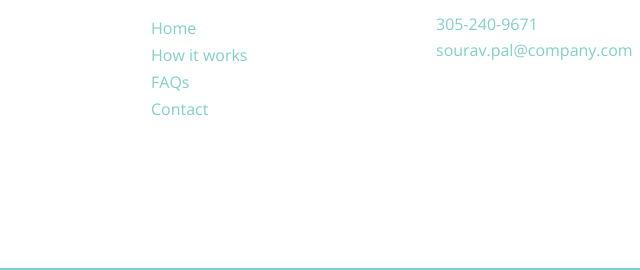
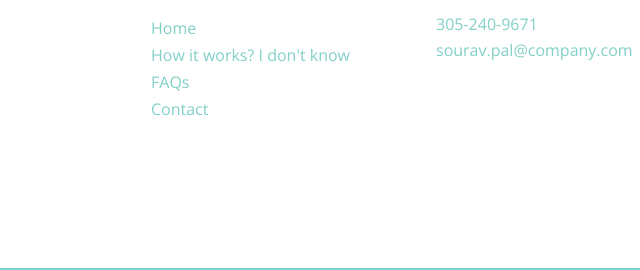
Before and after one commit to shuvankar-dev/topic-site, a plain HTML site: page index.html in a window 1280 px wide. Shown: the part 4345-4615 px from the top of the page, 216-856 px from the left. Drawn offline with nearby package versions, Linux system fonts and the light colour scheme.

Commit message:
Changed How It works text!

```diff
--- a/index.html
+++ b/index.html
@@ -722,7 +722,7 @@ https://templatemo.com/tm-590-topic-listing
                             </li>
 
                             <li class="site-footer-link-item">
-                                <a href="#" class="site-footer-link">How it works</a>
+                                <a href="#" class="site-footer-link">How it works? I don't know</a>
                             </li>
 
                             <li class="site-footer-link-item">
```
